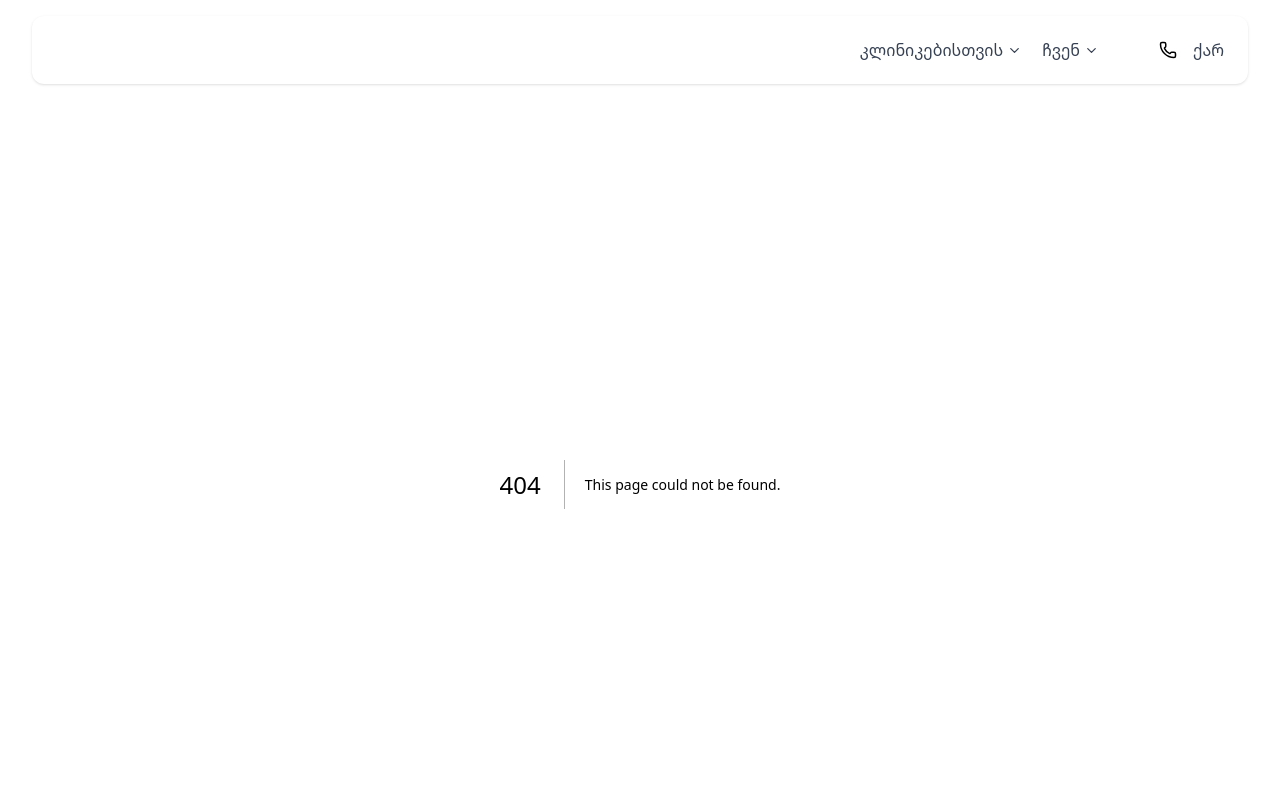
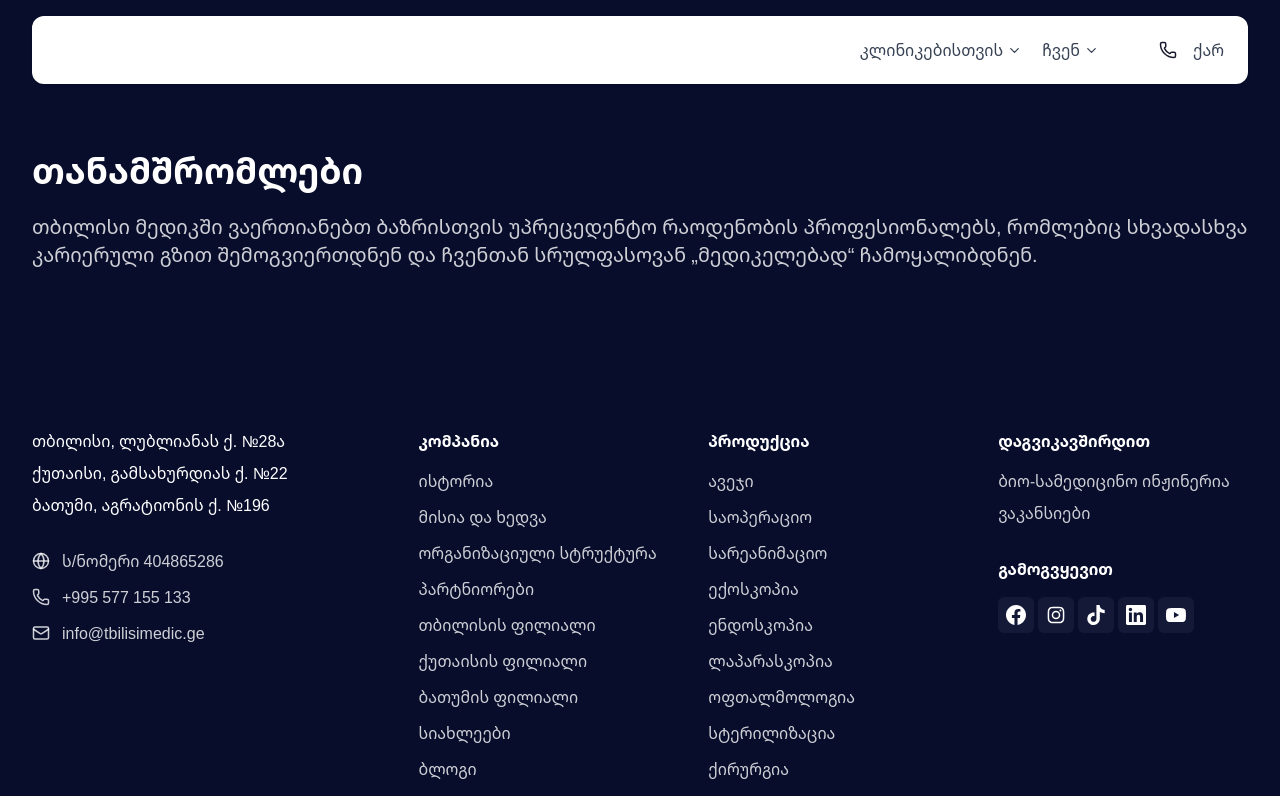
Before and after one commit to tbilisi-medic/web, a Next.js app: page /employees in a window 1280 px wide. Before the commit this address had no page. Shown: the top 796 px of the page. Built offline with nearby package versions, Linux system fonts and the light colour scheme.

Commit message:
feat: add employees page with extended PageHeader

```diff
--- /dev/null
+++ b/src/app/employees/page.tsx
@@ -0,0 +1,18 @@
+import { Metadata } from 'next';
+import { PageHeader } from '@/components/sections/shared';
+
+export const metadata: Metadata = {
+  title: 'თანამშრომლები ',
+  description: '',
+};
+
+export default function EmployeesPage() {
+  return (
+    <>
+      <PageHeader
+        title="თანამშრომლები"
+        description="თბილისი მედიკში ვაერთიანებთ ბაზრისთვის უპრეცედენტო რაოდენობის პროფესიონალებს, რომლებიც სხვადასხვა კარიერული გზით შემოგვიერთდნენ და ჩვენთან სრულფასოვან „მედიკელებად“ ჩამოყალიბდნენ."
+      />
+    </>
+  );
+}
--- a/src/components/sections/shared/blog-preview.tsx
+++ b/src/components/sections/shared/blog-preview.tsx
@@ -9,7 +9,7 @@ const posts = [
       'თანამშრომლების უპრეცედენტო რაოდენობა და ბაზრისთვის გამორჩეული ორგანიზაციული მართვის მეთოდი.',
     image: '/images/categories/4.jpg',
     stat: '80+',
-    href: '/',
+    href: '/employees',
   },
   {
     id: 2,
--- a/src/components/sections/shared/page-header.tsx
+++ b/src/components/sections/shared/page-header.tsx
@@ -1,8 +1,9 @@
 interface PageHeaderProps {
   title?: string;
+  description?: string;
 }
 
-export function PageHeader({ title }: PageHeaderProps) {
+export function PageHeader({ title, description }: PageHeaderProps) {
   return (
     <section className="-mt-24 bg-primary pt-24">
       <div className="px-4 sm:px-6 lg:px-8">
@@ -12,6 +13,11 @@ export function PageHeader({ title }: PageHeaderProps) {
               {title}
             </h1>
           )}
+          {description && (
+            <p className="mt-5 text-lg text-white/80 sm:text-xl">
+              {description}
+            </p>
+          )}
         </div>
       </div>
     </section>
```
